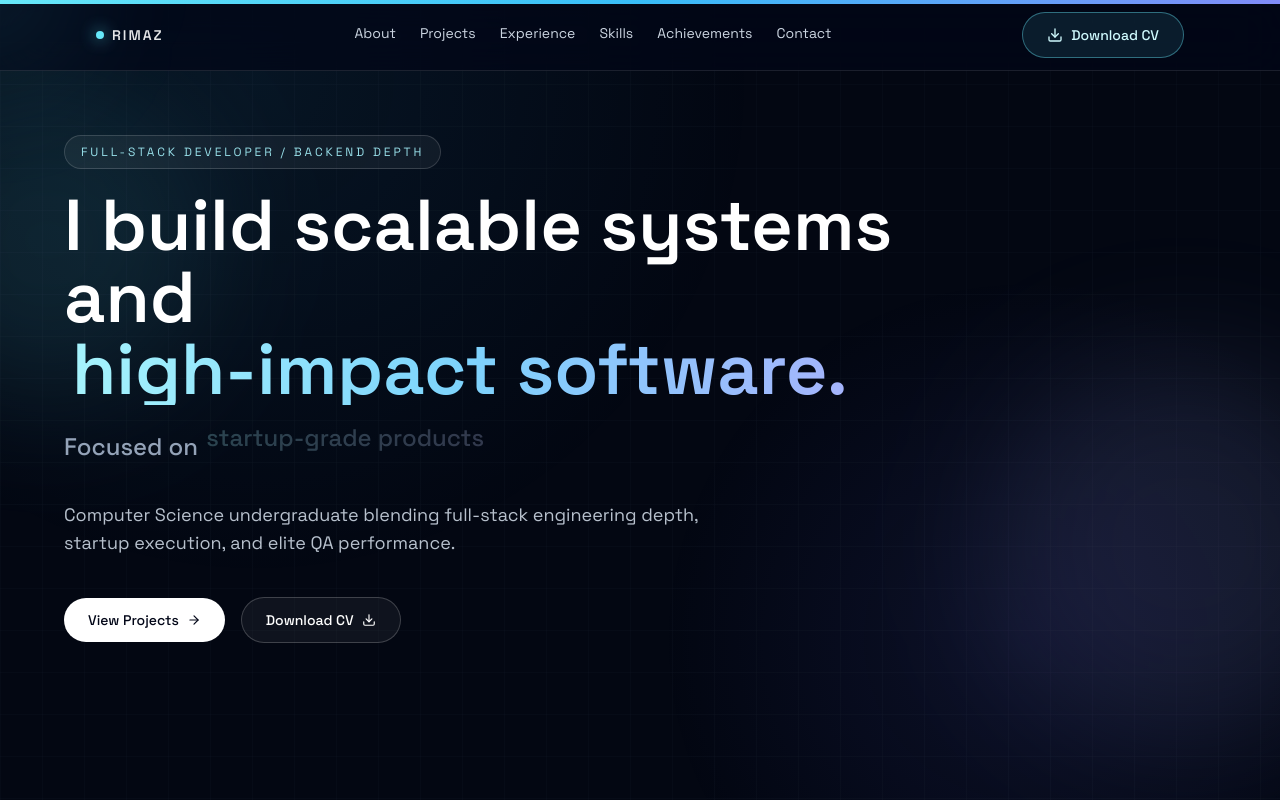
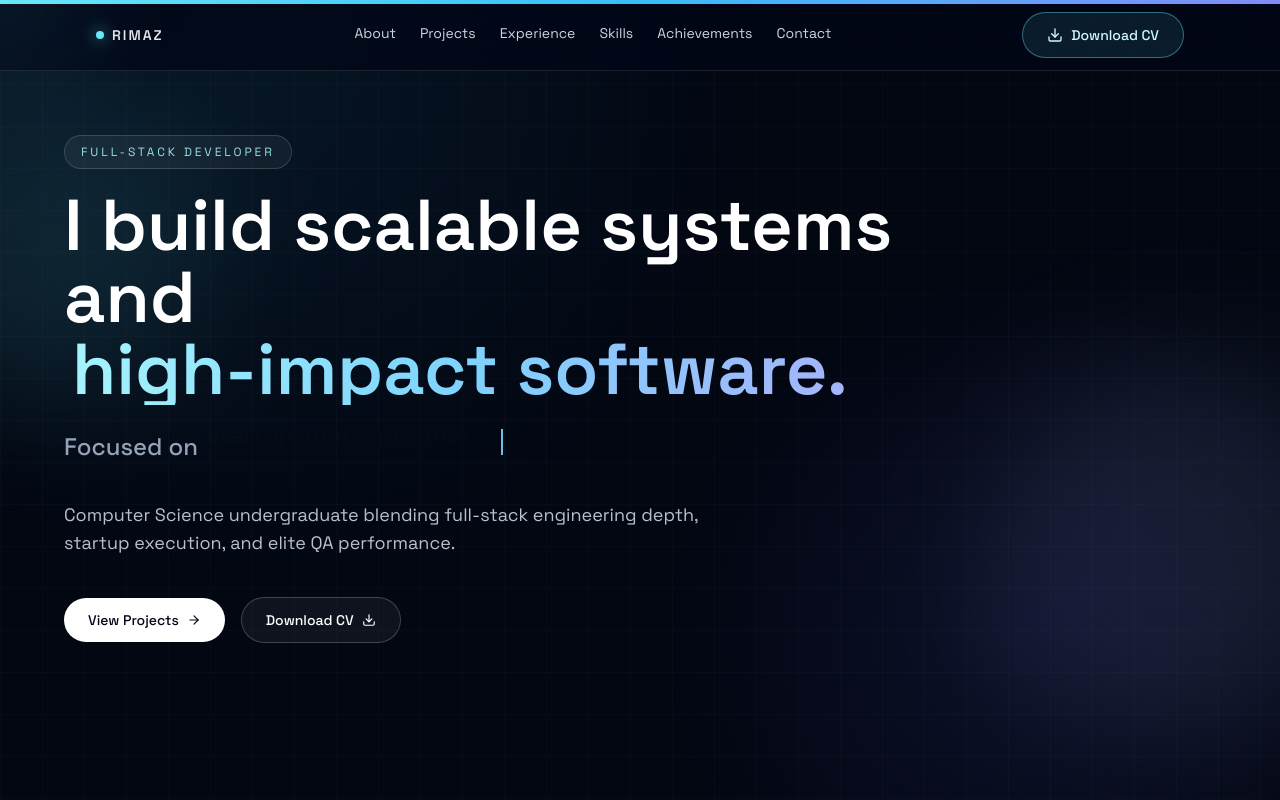
Before and after one commit to Rimaz17/cv, a React (Vite) app: page / in a window 1280 px wide. Shown: the top 800 px of the page. Built offline with nearby package versions, Linux system fonts and the light colour scheme.

Commit message:
added new cards to the acheivement section

```diff
--- a/src/components/Hero.jsx
+++ b/src/components/Hero.jsx
@@ -26,7 +26,7 @@ export default function Hero() {
           transition={{ duration: 0.6 }}
           className="mb-5 rounded-full border border-white/15 bg-white/5 px-4 py-2 text-xs uppercase tracking-[0.24em] text-cyan-200/90"
         >
-          Full-Stack Developer / Backend Depth
+          Full-Stack Developer
         </Motion.p>
 
         <Motion.h1
--- a/src/data/portfolioData.js
+++ b/src/data/portfolioData.js
@@ -187,15 +187,19 @@ export const skills = [
 
 export const achievements = [
   {
-    title: 'Diamond-Tier QA Excellence',
-    detail: 'Recognized in top-tier performance brackets for competitive quality assurance testing outcomes.',
+    title: 'Startup Engineering Leadership',
+    detail: 'Steered product engineering decisions and delivery at QuickBrix under high-velocity constraints.',
+  },
+  {
+    title: 'CodeSprint 11 Finalist',
+    detail: 'Selected among top projects in a competitive hackathon for innovation with Clovio.',
   },
   {
     title: '500+ Bugs Validated',
     detail: 'Uncovered and documented critical defects with reproducible evidence and actionable severity analysis.',
   },
   {
-    title: 'Startup Engineering Leadership',
-    detail: 'Steered product engineering decisions and delivery at QuickBrix under high-velocity constraints.',
+    title: 'Diamond-Tier QA Excellence',
+    detail: 'Recognized in top-tier performance brackets for competitive quality assurance testing outcomes.',
   },
 ]
```
